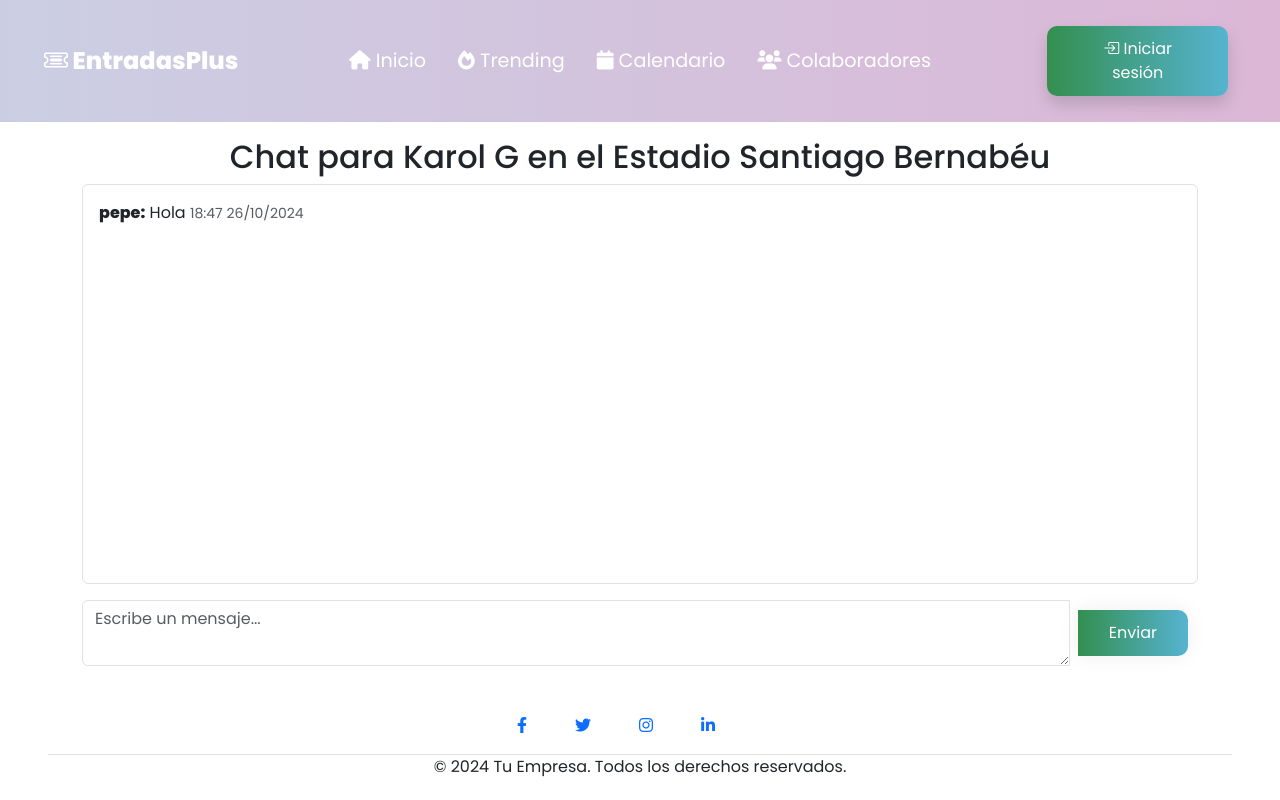
After one commit to Martinez03/EntradasPlus, a Django app: page /evento/1/chat/ in a window 1280 px wide. The commit adds this page. Run offline with Django 5.2, Linux system fonts and the light colour scheme; data comes from the database, SQL or seed files in the repository; both versions use the stored data as it was after the commit.

Commit message:
Add files via upload
Creacion del chat/foro dentro de cada evento donde todos los usuarios pueden comentar sobre dicho evento. Solucion de errores al crear perfil, editar... relacionado con las imagenes de los avatares. Falta asignar una pantalla para indicar que solo los usuarios registrados puedan comentar en dicho evento.

```diff
--- a/entradasplus/forms.py
+++ b/entradasplus/forms.py
@@ -1,5 +1,5 @@
 from django import forms
-from .models import Evento,Empresa
+from .models import Evento,Empresa, Mensaje
 from django.contrib.auth.forms import UserCreationForm
 from django.contrib.auth.models import User
 
@@ -30,11 +30,17 @@ class EmpresaForm(forms.ModelForm):
             empresa.save()
         return empresa
 
-
-
 class RegisterForm(UserCreationForm):
     email = forms.EmailField(required=True)
 
     class Meta:
         model = User
         fields = ["username", "email", "password1", "password2"]
+
+class MensajeForm(forms.ModelForm):
+    class Meta:
+        model = Mensaje
+        fields = ['contenido']
+        widgets = {
+            'contenido': forms.Textarea(attrs={'class': 'form-control', 'rows': 2, 'placeholder': 'Escribe un mensaje...'}),
+        }
--- a/entradasplus/models.py
+++ b/entradasplus/models.py
@@ -66,12 +66,21 @@ class Reseña(models.Model):
 
 class PerfilUsuario(models.Model):
     user = models.OneToOneField(User, on_delete=models.CASCADE)
-    avatar = models.ImageField(upload_to='avatars/', null=True, blank=True)
+    avatar = models.ImageField(upload_to='avatars/', default='people.png', null=True, blank=True)
     dinero = models.IntegerField(default=0)
     eventos_con_like = models.ManyToManyField('Evento', related_name='usuarios_con_like', blank=True)
 
     def __str__(self):
         return f"{self.user.username} Profile"
+
+class Mensaje(models.Model):
+    evento = models.ForeignKey(Evento, on_delete=models.CASCADE, related_name='mensajes')
+    usuario = models.ForeignKey(User, on_delete=models.CASCADE)
+    contenido = models.TextField()
+    fecha_creacion = models.DateTimeField(auto_now_add=True)
+
+    def __str__(self):
+        return f"{self.usuario.username} - {self.evento.nombre}"
 
 @receiver(post_save, sender=User)
 def create_user_profile(sender, instance, created, **kwargs):
--- a/entradasplus/templates/base.html
+++ b/entradasplus/templates/base.html
@@ -75,6 +75,7 @@
             <!-- Si un usuario está autenticado, mostrar "Cerrar sesión" para usuario -->
             <div class="dropdown">
                 <!-- Imagen del avatar que actúa como botón para desplegar el menú -->
+                {% if user.perfilusuario.avatar %}
                     <img src="{{ user.perfilusuario.avatar.url }}"
                         class="rounded-circle shadow dropdown-toggle"
                         style="width: 50px; cursor: pointer;"
@@ -82,6 +83,15 @@
                         id="avatarDropdown"
                         data-bs-toggle="dropdown"
                         aria-expanded="false">
+                {% else %}
+                    <img src="{% static 'people.png' %}"
+                        class="rounded-circle shadow dropdown-toggle"
+                        style="width: 50px; cursor: pointer;"
+                        alt="Avatar"
+                        id="avatarDropdown"
+                        data-bs-toggle="dropdown"
+                        aria-expanded="false">
+                {% endif %}
 
                 <!-- Menú desplegable -->
                 <ul class="dropdown-menu dropdown-menu-end shadow" aria-labelledby="avatarDropdown">
--- /dev/null
+++ b/entradasplus/templates/chat_evento.html
@@ -0,0 +1,29 @@
+{% extends "base.html" %}
+
+{% block content %}
+<div class="container">
+    <h2 class="text-center mt-3">Chat para {{ evento.nombre }}</h2>
+
+    <!-- Área de mensajes -->
+    <div id="chat-mensajes" class="border p-3 rounded mb-3" style="height: 400px; overflow-y: auto;">
+        {% for mensaje in mensajes %}
+            <div class="mb-2">
+                <strong>{{ mensaje.usuario.username }}:</strong>
+                <span>{{ mensaje.contenido }}</span>
+                <small class="text-muted">{{ mensaje.fecha_creacion|date:"H:i d/m/Y" }}</small>
+            </div>
+        {% empty %}
+            <p class="text-muted text-center">No hay mensajes en el chat. ¡Sé el primero en comentar!</p>
+        {% endfor %}
+    </div>
+
+    <!-- Formulario para enviar mensajes -->
+    <form method="POST" class="mt-3">
+        {% csrf_token %}
+        <div class="input-group">
+            <textarea name="contenido" class="form-control" rows="2" placeholder="Escribe un mensaje..."></textarea>
+            <button type="submit" class="btn btn-grad ms-2">Enviar</button>
+        </div>
+    </form>
+</div>
+{% endblock %}
--- a/entradasplus/templates/trending.html
+++ b/entradasplus/templates/trending.html
@@ -35,8 +35,7 @@
             </div>
 
             <!-- Modal del evento -->
-            <div class="modal fade" id="modal-{{ evento.id }}" tabindex="-1" aria-labelledby="modalLabel{{ evento.id }}"
-                aria-hidden="true">
+            <div class="modal fade" id="modal-{{ evento.id }}" tabindex="-1" aria-labelledby="modalLabel{{ evento.id }}" aria-hidden="true">
                 <div class="modal-dialog modal-lg">
                     <div class="modal-content">
                         {% if evento.imagen %}
@@ -74,6 +73,9 @@
                                         <h5 class="mt-2"><i class="fa-solid fa-ticket"></i> Comprar</h5>
                                     </a>
                                 </div>
+                                <div class="mt-4 text-center">
+                                    <a href="{% url 'chat_evento' evento.id %}" class="btn btn-secondary"><i class="fa fa-comments"></i> Chat del Evento</a>
+                                </div>
                             </div>
                         </div>
                     </div>
--- a/entradasplus/urls.py
+++ b/entradasplus/urls.py
@@ -22,7 +22,8 @@ urlpatterns = [
     path('contacta-con-nosotros/', views.contactar_empresa, name='contactar_empresa'),
     path('empresa/pendiente/', views.empresa_pendiente),
     path('colaboradores/', views.colaboradores),
-    path('mi_empresa/', views.miEmpresa)
+    path('mi_empresa/', views.miEmpresa),
+    path('evento/<int:evento_id>/chat/', views.chat_evento, name='chat_evento'),
 ]
 
 if settings.DEBUG:
--- a/entradasplus/views.py
+++ b/entradasplus/views.py
@@ -1,12 +1,12 @@
 from django.shortcuts import render, redirect, get_object_or_404
 from . import models
-from .models import Empresa, Evento
+from .models import Empresa, Evento, Mensaje
 from django.contrib.auth import authenticate, login, logout
 from django.contrib import messages
 from datetime import datetime
 from django.db.models import Q  # Asegúrate de importar Q para las búsquedas
 from django.utils import timezone  # Para manejar fechas con soporte de zona horaria
-from .forms import EventoForm,EmpresaForm,RegisterForm
+from .forms import EventoForm,EmpresaForm,RegisterForm, MensajeForm
 from django.contrib.auth.models import User
 from django.contrib.auth.hashers import make_password
 from .decorators import empresa_verificada_required
@@ -160,6 +160,26 @@ def comprar(request, evento_id):
 def empresa_pendiente(request):
     return render(request, 'empresa_pendiente.html')
 
+def chat_evento(request, evento_id):
+    evento = get_object_or_404(Evento, id=evento_id)
+    mensajes = evento.mensajes.order_by('fecha_creacion')  # Mensajes ordenados cronológicamente
+
+    if request.method == 'POST':
+        form = MensajeForm(request.POST)
+        if form.is_valid():
+            mensaje = form.save(commit=False)
+            mensaje.evento = evento
+            mensaje.usuario = request.user
+            mensaje.save()
+            return redirect('chat_evento', evento_id=evento_id)  # Refresca la página después de enviar el mensaje
+    else:
+        form = MensajeForm()
+
+    return render(request, 'chat_evento.html', {
+        'evento': evento,
+        'mensajes': mensajes,
+        'form': form,
+    })
 
 @empresa_verificada_required
 def crear_evento(request):
```
Also changed, not shown: db.sqlite3, entradasplus/migrations/0007_mensaje.py (added). Lines whose indentation alone changed are shown as unchanged.
